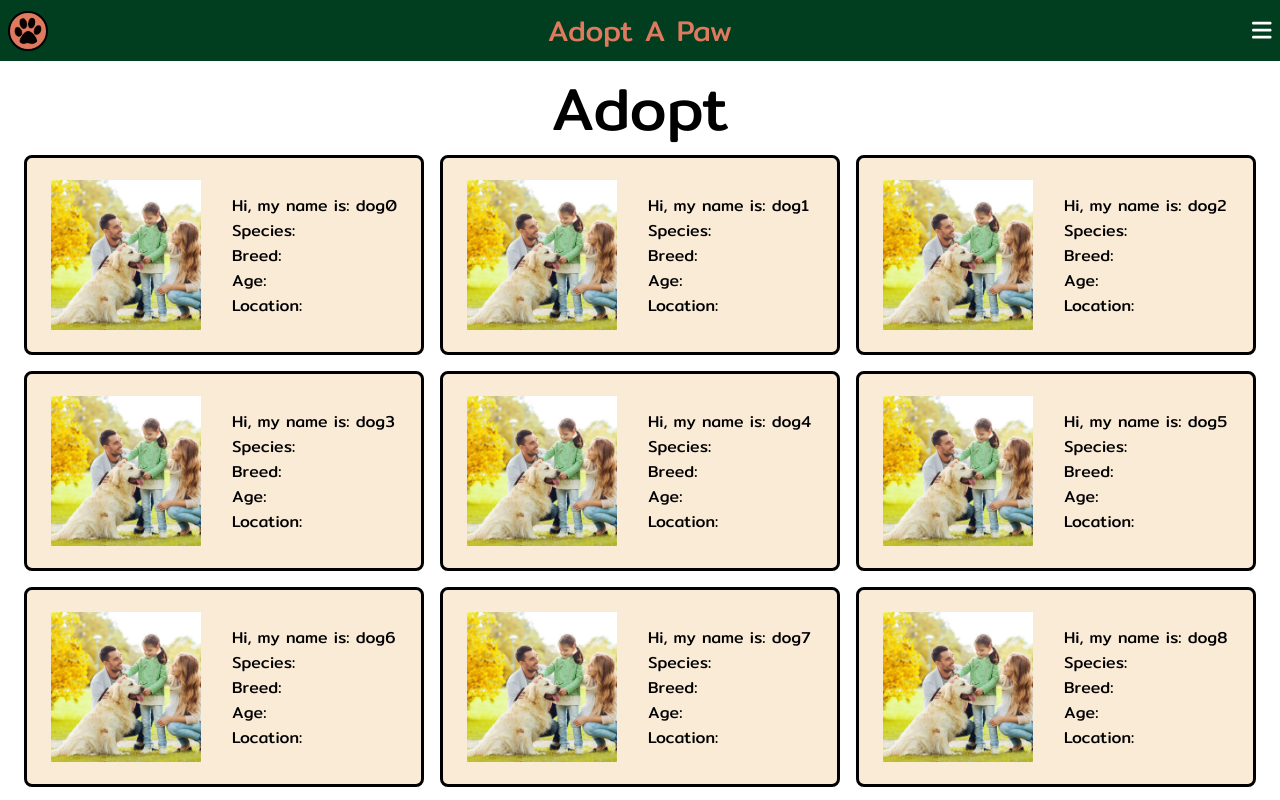
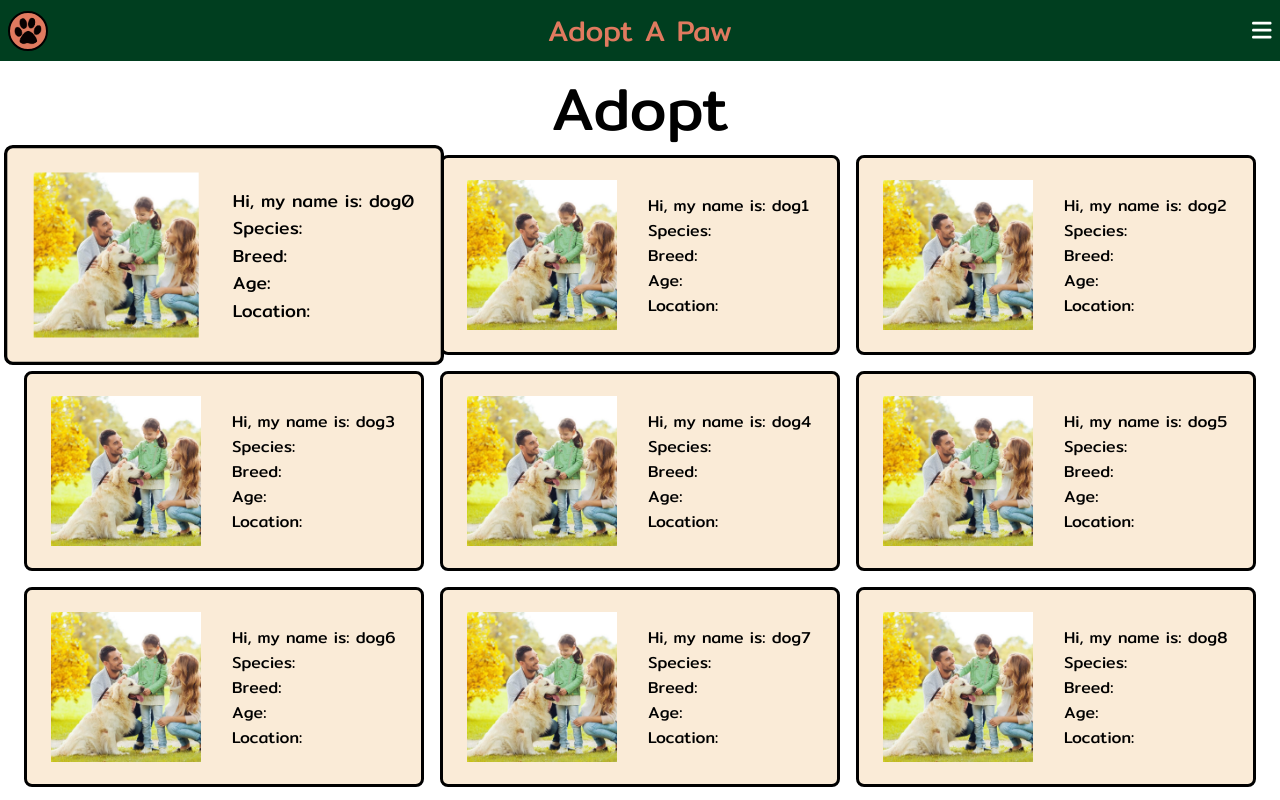
Before and after one commit to LewisBroadhurst/adopt-a-paw-front-end, a React (Create React App) app: page /adopt in a window 1280 px wide. In both pictures the pointer is over the item 224 px from the left and 255 px from the top of the page. Shown: the top 800 px of the page. Built offline with nearby package versions, Linux system fonts and the light colour scheme.

Commit message:
Added transition to cards

```diff
--- a/src/Components/AnimalCards/AnimalCardItem.css
+++ b/src/Components/AnimalCards/AnimalCardItem.css
@@ -8,6 +8,11 @@
     border-style: solid;
     border-color: black;
     border-radius: 0.5rem;
+    transition: all 0.5s ease-in 0s;
+}
+
+.animalcards_item:hover{
+    transform: scale(1.1);
 }
 
 .animalcards_item_link {
```
